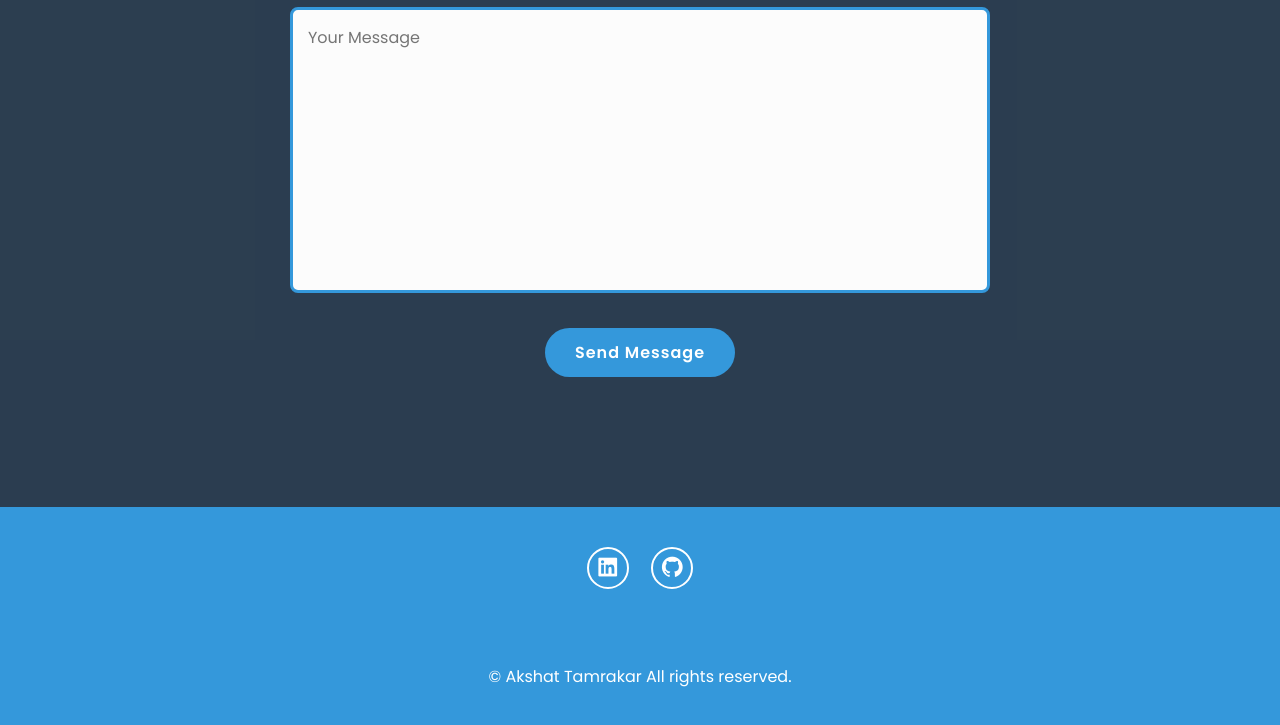
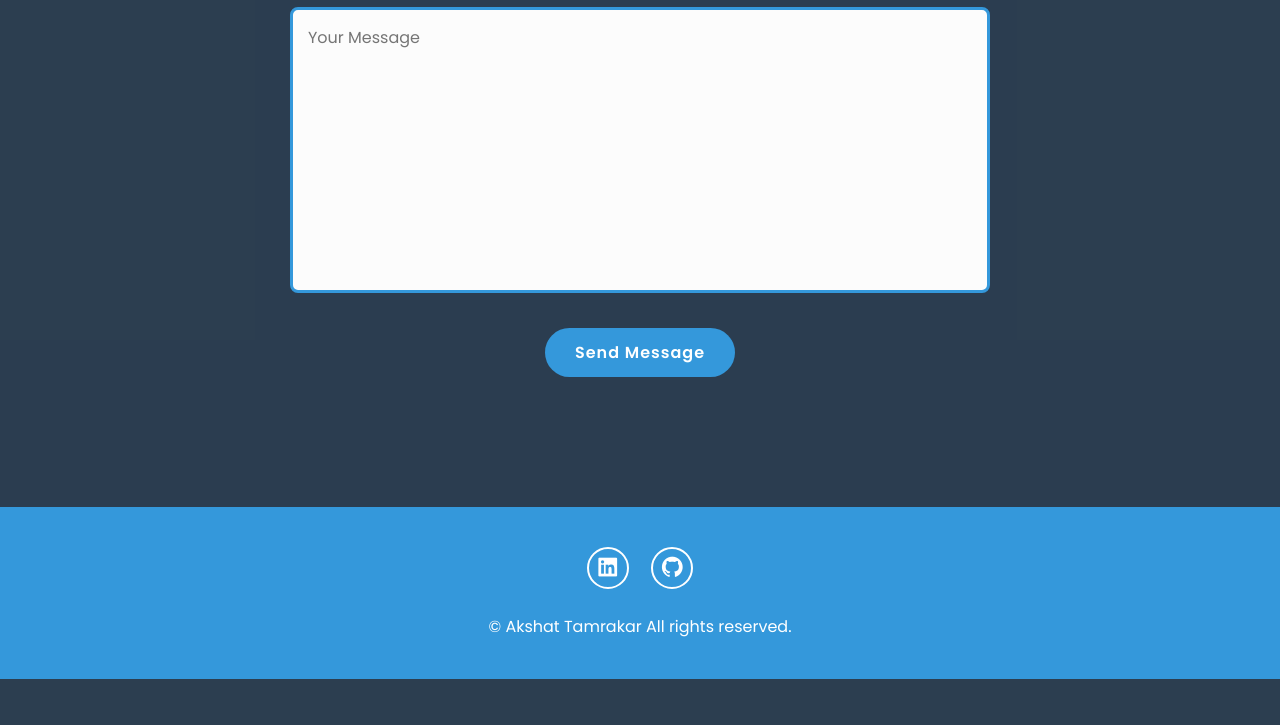
Before and after one commit to AkshatTamrakar/Project-3_Portfolio-Website, a plain HTML site: page index.html in a window 1280 px wide. Shown: the part 5503-6228 px from the top of the page. After the commit the page ends 6182 px from the top, so only its background shows below. Drawn offline with nearby package versions, Linux system fonts and the light colour scheme.

Commit message:
Added Some Updates

```diff
--- a/style.css
+++ b/style.css
@@ -33,7 +33,6 @@ body{
     align-items: center;
     justify-content: space-between;
     z-index: 100;
-    /* border-bottom:#3498db solid 1px ; */
 }
 
 .logo{
@@ -123,7 +122,6 @@ section{
     max-width: 650px;
 }
 
-
 .change-text{
     font-size: 1.5rem;
     font-weight: 600;
@@ -159,7 +157,6 @@ section{
 .change-text h3 .word .letter.behind{
     transform: rotateX(-90deg);
 }
-
 
 .social-icons a{
     display: inline-flex;
@@ -209,7 +206,6 @@ section{
     align-items: center;
     gap: 10rem;
     background: rgba(44, 62, 80, 0.7);
-
 }
 
 .about-circle{
@@ -322,7 +318,6 @@ section{
     margin: 6px 0 15px;
 }
 
-
 .timeline-content{
     background-color: #3498db;
     backdrop-filter: blur(20px);
@@ -366,7 +361,6 @@ section{
 }
 
 .skills-container .skills-box{
-
     flex: 1 1 40rem;
     display: flex;
     flex-direction: column;
@@ -378,7 +372,6 @@ section{
     border-radius: 2rem;
     text-align: center;
     border: 0.2rem solid rgb(224,224,224);
-    /* cursor: pointer; */
     transition: 0.4s ease;
 }
 
@@ -526,6 +519,7 @@ button#open-popup {
   border: 0.2rem solid rgb(224,224,224);
   transition: 0.4s ease;
 }
+
 .project-img{
     width: 300px;
     border: white solid 3px;
@@ -556,7 +550,6 @@ button#open-popup {
     margin: 1rem 0 3rem;
 }
 
-
 .contact{
     background-color: rgba(44, 62, 80, 0.7);
 }
@@ -577,7 +570,6 @@ button#open-popup {
     justify-content: center;
     flex-wrap: wrap;
 }
-
 
 .contact form .input-box input,
 .contact form textarea{
@@ -655,11 +647,9 @@ footer .social a:hover{
 }
 
 .footer .copyright{
-    margin-top: 50px;
     text-align: center;
     font-size: 16px;
     color: white;
-
 }
 
 @media(max-width:1200px){
```
